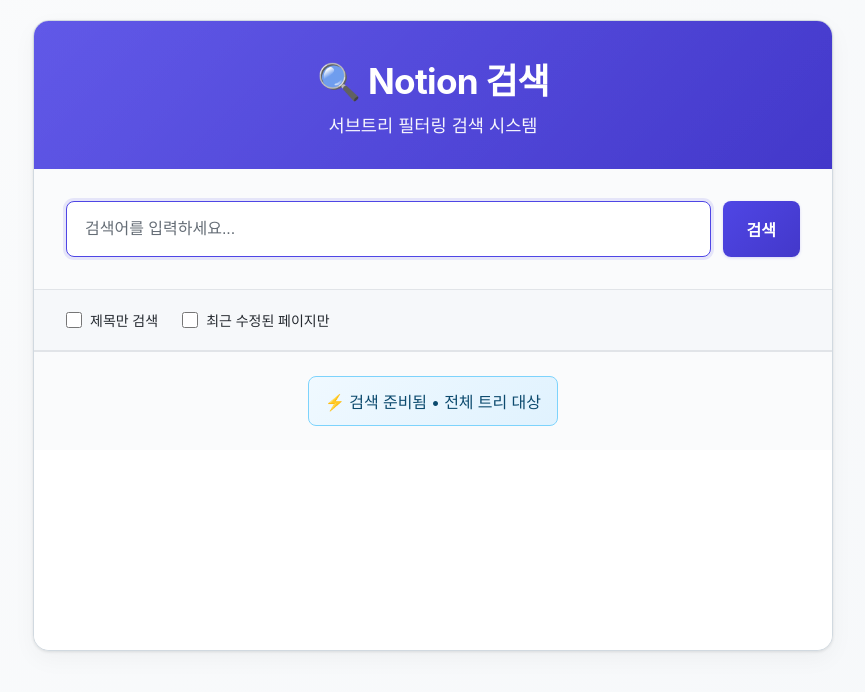
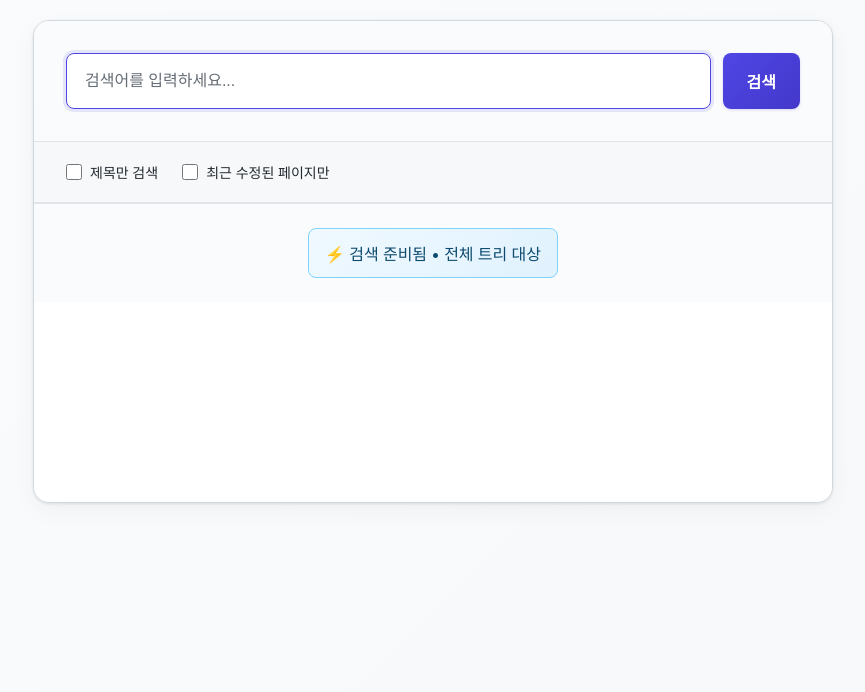
Before and after one commit to highlevelnotes/notion-search, a plain HTML site: page index.html in a window 1280 px wide. Shown: the whole page, without its empty margins (207-1072 px from the left). Drawn offline with Linux system fonts and the light colour scheme.

Commit message:
Update index.html

```diff
--- a/index.html
+++ b/index.html
@@ -448,11 +448,6 @@
 </head>
 <body>
   <div class="search-container">
-    <header>
-      <h1>🔍 Notion 검색</h1>
-      <p>서브트리 필터링 검색 시스템</p>
-    </header>
-
     <div class="search-box">
       <input
         type="text"
```
